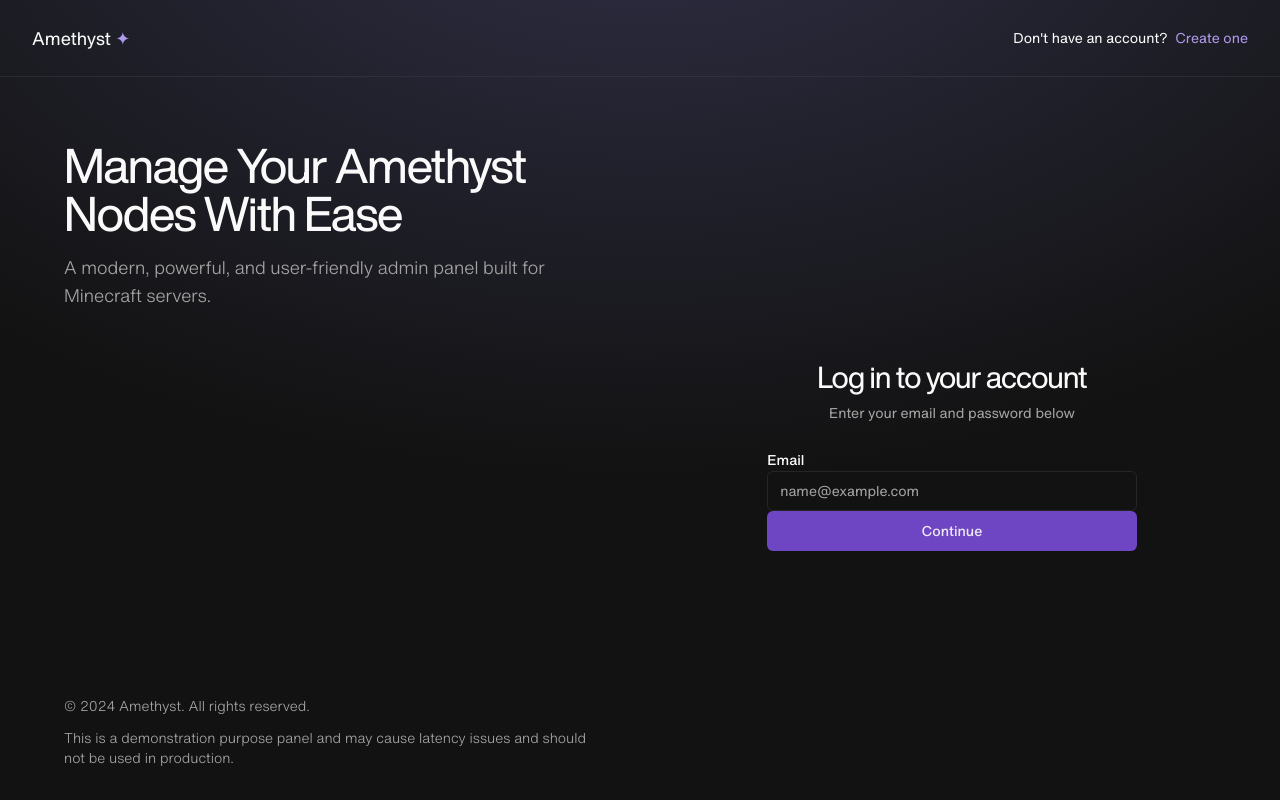
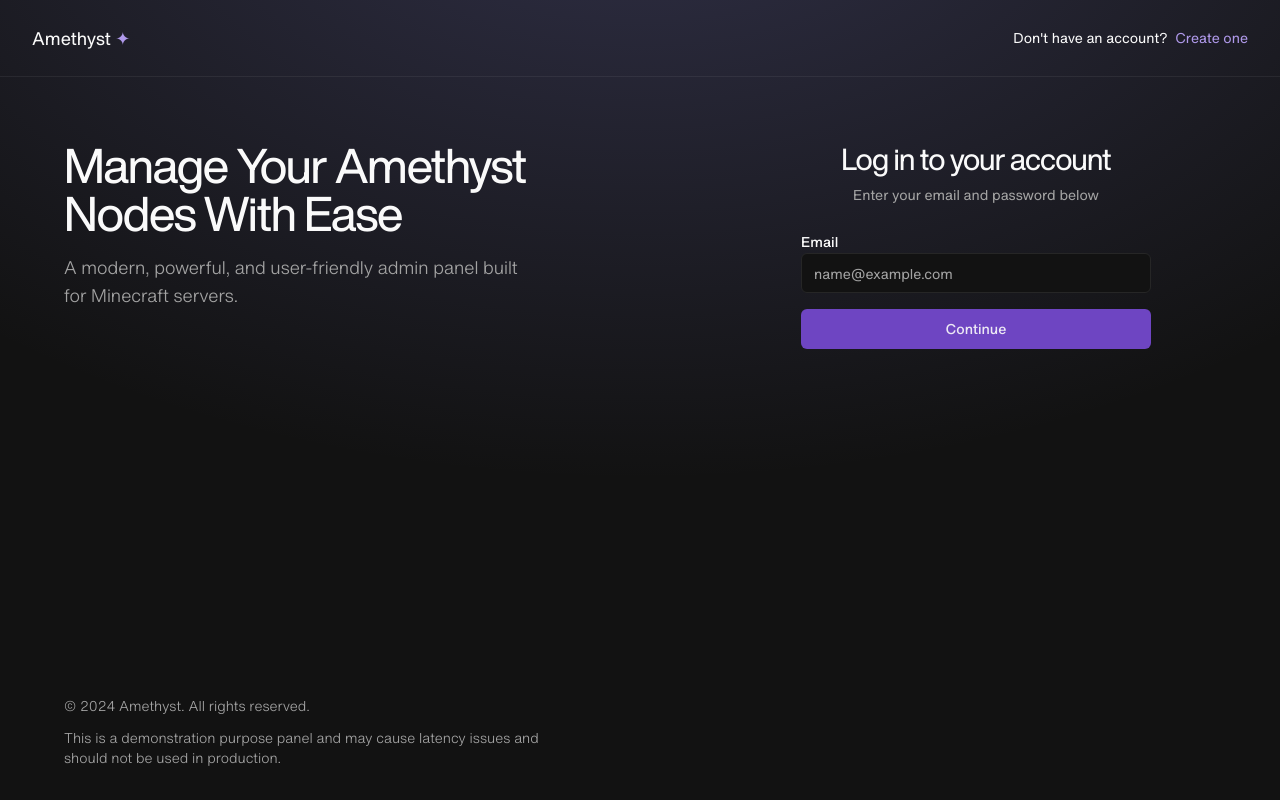
Before and after one commit to amethyst-core/panel, a Next.js app: page /auth/login in a window 1280 px wide. Built offline with nearby package versions, Linux system fonts and the light colour scheme.

Commit message:
minor ui changes

```diff
--- a/app/auth/login/page.tsx
+++ b/app/auth/login/page.tsx
@@ -19,7 +19,7 @@ export default function Login() {
         link={"/auth/signup"}
         text2={"Create one"}
       />
-			<div className="flex  pt-16 py-8 px-8 lg:px-16 gap-24 grow">
+      <div className="flex lg:justify-between pt-16 py-8 px-8 lg:px-16 gap-48 grow">
         <div className="hidden lg:flex flex-col justify-between flex-1">
           <div>
             <h1 className="text-5xl tracking-tight">
@@ -42,8 +42,8 @@ export default function Login() {
           </div>
         </div>
 
-				<div className="flex-1 flex justify-center items-center">
-					<div className="mx-auto flex w-full flex-col justify-center items-center space-y-6 max-w-[70%]">
+        <div className="flex-1">
+          <div className="mx-auto flex w-full flex-col justify-center items-center space-y-6 sm:w-[350px]">
             <div className="flex flex-col space-y-2 text-center">
               <h1 className="text-3xl tracking-tight">
                 Log in to your account
--- a/forms/loginAuth.tsx
+++ b/forms/loginAuth.tsx
@@ -37,7 +37,7 @@ export function LoginAuthForm({ className, ...props }: UserAuthFormProps) {
               disabled={isLoading}
             />
           </div>
-          <div className="pt-4">
+          <div className="mt-4">
             <Button disabled={isLoading} className="w-full">
               Continue
             </Button>
--- a/forms/signupAuth.tsx
+++ b/forms/signupAuth.tsx
@@ -33,10 +33,9 @@ export function SignupAuthForm({ className, ...props }: UserAuthFormProps) {
               autoComplete="email"
               autoCorrect="off"
               disabled={isLoading}
-              className="w-32"
             />
           </div>
-          <div className="pt-4">
+          <div className="mt-4">
             <Button disabled={isLoading} className="w-full">
               Continue
             </Button>
--- a/forms/twoAuth.tsx
+++ b/forms/twoAuth.tsx
@@ -43,7 +43,7 @@ export function TwoAuthForm({ className, ...props }: UserAuthFormProps) {
               </InputOTPGroup>
             </InputOTP>
           </div>
-          <div className="pt-4">
+          <div className="mt-4">
             <Button disabled={isLoading} className="w-full">
               Verify
             </Button>
```
Lines whose indentation alone changed are shown as unchanged.
